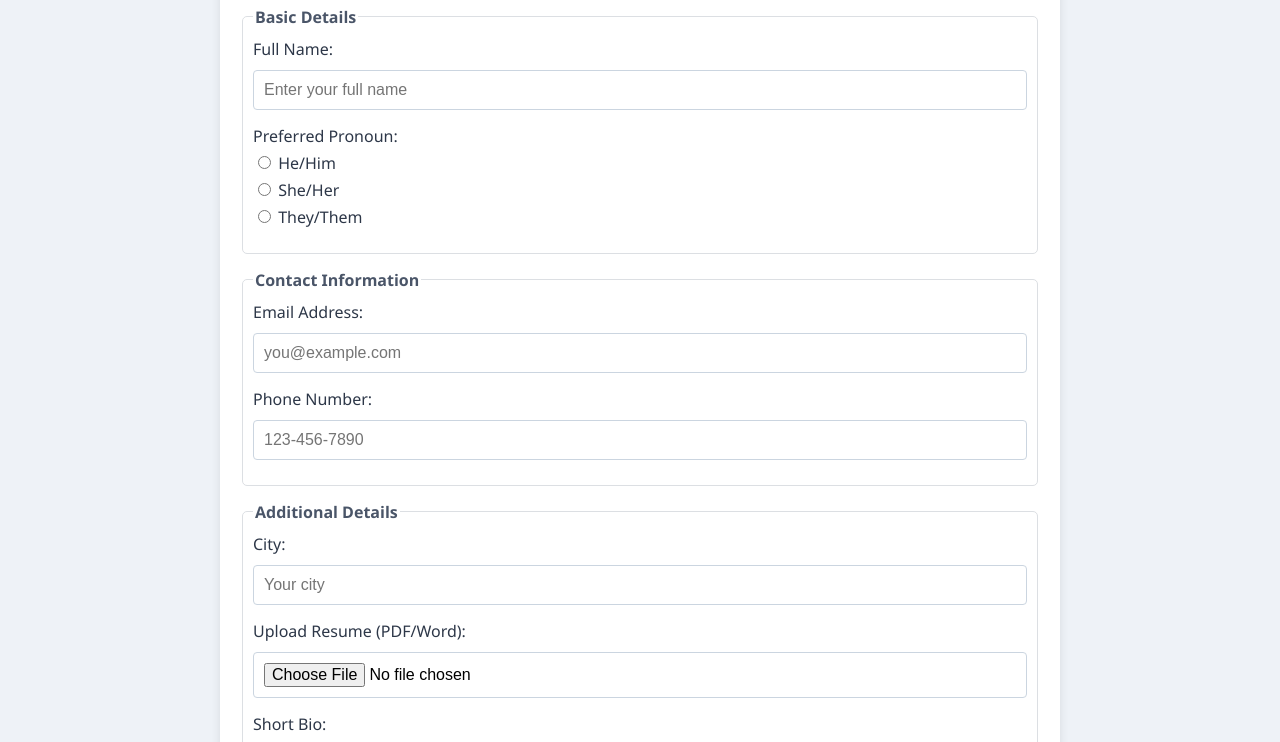
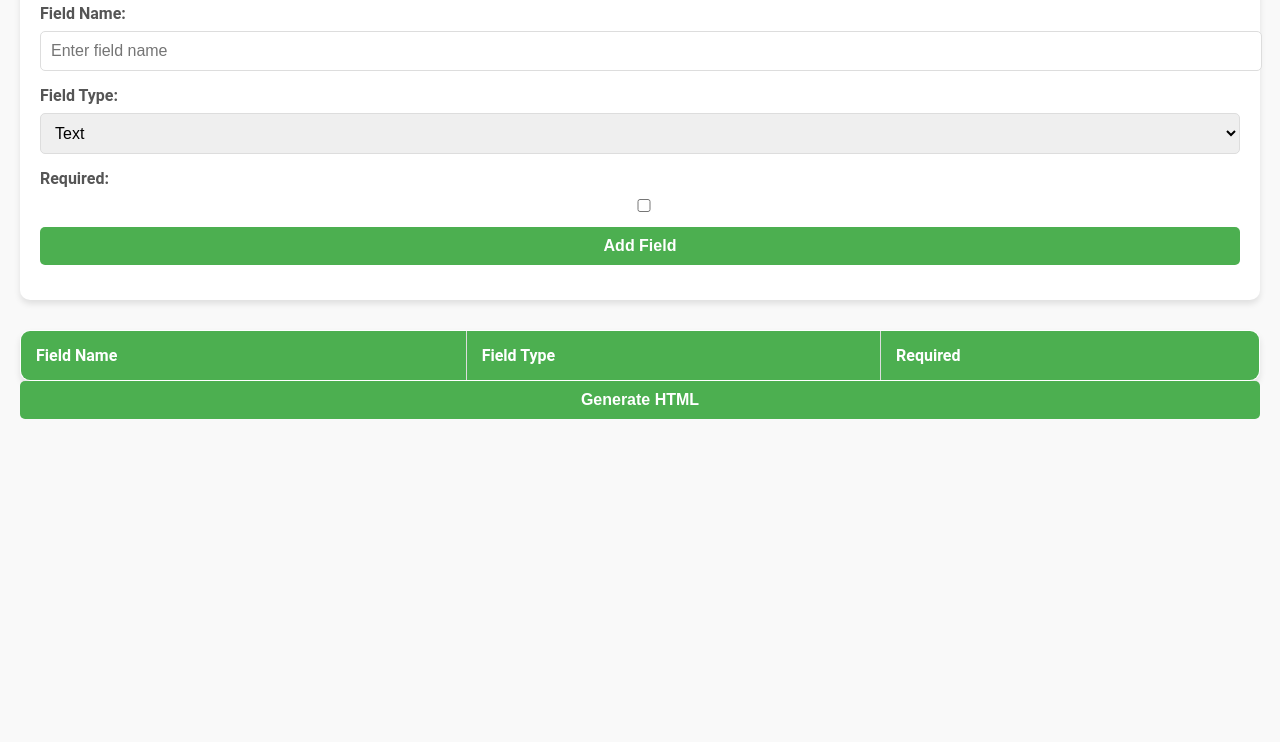
Before and after one commit to ChetanChaudhary07/Assignment, a plain HTML site: page index.html in a window 1280 px wide. Shown: the part 130-872 px from the top of the page. After the commit the page ends 800 px from the top, so only its background shows below. Drawn offline with Linux system fonts and the light colour scheme.

Commit message:
Fixed the working

```diff
--- a/index.html
+++ b/index.html
@@ -3,76 +3,54 @@
 <head>
   <meta charset="UTF-8">
   <meta name="viewport" content="width=device-width, initial-scale=1.0">
-    <title>Personal Information Form</title>
+  <title>Form Builder</title>
   <link rel="stylesheet" href="style.css">
 </head>
 <body>
-    <div class="form-wrapper">
-        <h1>Personal Information</h1>
-        <form id="infoForm">
-            <fieldset>
-                <legend>Basic Details</legend>
-                <div class="form-group">
-                    <label for="fullName">Full Name:</label>
-                    <input type="text" id="fullName" name="fullName" placeholder="Enter your full name" required>
+  <h1>Form Builder</h1>
+
+  <!-- Form Field Builder -->
+  <div class="form-builder">
+    <label for="fieldName">Field Name:</label>
+    <input type="text" id="fieldName" placeholder="Enter field name">
+
+    <label for="fieldType">Field Type:</label>
+    <select id="fieldType">
+      <option value="text">Text</option>
+      <option value="email">Email</option>
+      <option value="number">Number</option>
+      <option value="password">Password</option>
+      <option value="file">File</option>
+      <option value="checkbox">Checkbox</option>
+      <option value="radio">Radio</option>
+    </select>
+
+    <label for="isRequired">Required:</label>
+    <input type="checkbox" id="isRequired">
+
+    <button onclick="addField()">Add Field</button>
   </div>
-                <div class="form-group">
-                    <label>Preferred Pronoun:</label>
-                    <label><input type="radio" name="pronoun" value="He/Him" required> He/Him</label>
-                    <label><input type="radio" name="pronoun" value="She/Her" required> She/Her</label>
-                    <label><input type="radio" name="pronoun" value="They/Them" required> They/Them</label>
-                </div>
-            </fieldset>
 
-            <fieldset>
-                <legend>Contact Information</legend>
-                <div class="form-group">
-                    <label for="contactEmail">Email Address:</label>
-                    <input type="email" id="contactEmail" name="contactEmail" placeholder="you@example.com" required>
-                </div>
-                <div class="form-group">
-                    <label for="phoneNumber">Phone Number:</label>
-                    <input type="tel" id="phoneNumber" name="phoneNumber" placeholder="123-456-7890" required>
-                </div>
-            </fieldset>
-
-            <fieldset>
-                <legend>Additional Details</legend>
-                <div class="form-group">
-                    <label for="city">City:</label>
-                    <input type="text" id="city" name="city" placeholder="Your city" required>
-                </div>
-                <div class="form-group">
-                    <label for="fileUpload">Upload Resume (PDF/Word):</label>
-                    <input type="file" id="fileUpload" name="fileUpload" accept=".pdf, .docx, .doc" required>
-                </div>
-                <div class="form-group">
-                    <label for="bio">Short Bio:</label>
-                    <textarea id="bio" name="bio" rows="4" placeholder="Write something about yourself..."></textarea>
-                </div>
-            </fieldset>
-
-            <button type="submit">Submit Information</button>
-        </form>
-
-        <h2>Submitted Data:</h2>
-        <table id="infoTable">
+  <!-- Table for Added Fields -->
+  <table id="fieldTable">
     <thead>
       <tr>
-                    <th>Full Name</th>
-                    <th>Pronoun</th>
-                    <th>Email</th>
-                    <th>Phone</th>
-                    <th>City</th>
-                    <th>Resume</th>
-                    <th>Bio</th>
+        <th>Field Name</th>
+        <th>Field Type</th>
+        <th>Required</th>
       </tr>
     </thead>
-            <tbody>
-            </tbody>
+    <tbody></tbody>
   </table>
 
-        <button id="downloadHTML">Export to HTML</button>
+  <!-- Button to Generate HTML -->
+  <button onclick="generateHTML()">Generate HTML</button>
+
+  <!-- Downloadable HTML Output -->
+  <div id="generatedHTML" style="display: none;">
+    <h2>Generated HTML:</h2>
+    <pre id="htmlOutput"></pre>
+    <button id="downloadBtn">Download HTML</button>
   </div>
 
   <script src="script.js"></script>
--- a/script.js
+++ b/script.js
@@ -1,36 +1,76 @@
-document.getElementById('infoForm').addEventListener('submit', function(event) {
-  event.preventDefault();
+const fieldTable = document.querySelector("#fieldTable tbody");
+const htmlOutput = document.getElementById("htmlOutput");
+const generatedHTML = document.getElementById("generatedHTML");
+const downloadBtn = document.getElementById("downloadBtn");
 
-  const fullName = document.getElementById('fullName').value;
-  const pronoun = document.querySelector('input[name="pronoun"]:checked').value;
-  const contactEmail = document.getElementById('contactEmail').value;
-  const phoneNumber = document.getElementById('phoneNumber').value;
-  const city = document.getElementById('city').value;
-  const fileUpload = document.getElementById('fileUpload').files[0]?.name || 'No file';
-  const bio = document.getElementById('bio').value;
+function addField() {
+  const fieldName = document.getElementById("fieldName").value;
+  const fieldType = document.getElementById("fieldType").value;
+  const isRequired = document.getElementById("isRequired").checked;
 
-  const row = `
-      <tr>
-          <td>${fullName}</td>
-          <td>${pronoun}</td>
-          <td>${contactEmail}</td>
-          <td>${phoneNumber}</td>
-          <td>${city}</td>
-          <td>${fileUpload}</td>
-          <td>${bio}</td>
-      </tr>
+  if (!fieldName) {
+    alert("Please enter a field name.");
+    return;
+  }
+
+  // Add field to the table
+  const row = fieldTable.insertRow();
+  row.innerHTML = `
+    <td>${fieldName}</td>
+    <td>${fieldType}</td>
+    <td>${isRequired ? "Yes" : "No"}</td>
   `;
 
-  document.querySelector('#infoTable tbody').insertAdjacentHTML('beforeend', row);
-  this.reset();
-});
+  // Clear the form fields after adding the row
+  document.getElementById("fieldName").value = '';
+  document.getElementById("fieldType").value = 'text';
+  document.getElementById("isRequired").checked = false;
+}
 
-document.getElementById('downloadHTML').addEventListener('click', function() {
-  const tableHTML = document.querySelector('#infoTable').outerHTML;
-  const blob = new Blob([tableHTML], { type: 'text/html' });
-  const url = URL.createObjectURL(blob);
-  const a = document.createElement('a');
-  a.href = url;
-  a.download = 'Form_Submissions.html';
-  a.click();
-});
+function generateHTML() {
+  let formHTML = '<form>\n';
+  const rows = fieldTable.rows;
+
+  for (let i = 0; i < rows.length; i++) {
+    const fieldName = rows[i].cells[0].innerText;
+    const fieldType = rows[i].cells[1].innerText.toLowerCase();
+    const isRequired = rows[i].cells[2].innerText === "Yes" ? "required" : "";
+
+    if (fieldType === 'textarea') {
+      formHTML += `  <label for="${fieldName}">${fieldName}</label>\n`;
+      formHTML += `  <textarea id="${fieldName}" name="${fieldName}" ${isRequired}></textarea>\n`;
+    } else {
+      formHTML += `  <label for="${fieldName}">${fieldName}</label>\n`;
+      formHTML += `  <input type="${fieldType}" id="${fieldName}" name="${fieldName}" ${isRequired} />\n`;
+    }
+  }
+
+  formHTML += '</form>';
+
+  // Wrap the form HTML inside a basic HTML structure
+  const fullHTML = `
+<!DOCTYPE html>
+<html lang="en">
+<head>
+  <meta charset="UTF-8">
+  <meta name="viewport" content="width=device-width, initial-scale=1.0">
+  <title>Generated Form</title>
+</head>
+<body>
+  ${formHTML}
+</body>
+</html>`;
+
+  // Show the generated HTML in the output section
+  htmlOutput.textContent = fullHTML;
+  generatedHTML.style.display = "block";
+
+  // Handle download functionality
+  downloadBtn.onclick = function () {
+    const blob = new Blob([fullHTML], { type: "text/html" });
+    const link = document.createElement("a");
+    link.href = URL.createObjectURL(blob);
+    link.download = "generated_form.html";  // Set the name of the downloaded file
+    link.click();  // Trigger the download action
+  };
+}
--- a/style.css
+++ b/style.css
@@ -1,99 +1,110 @@
 body {
-  font-family: 'Segoe UI', Tahoma, Geneva, Verdana, sans-serif;
-  background-color: #eef2f7;
+  font-family: 'Roboto', Arial, sans-serif;
+  padding: 20px;
   margin: 0;
-  padding: 0;
+  background-color: #f9f9f9;
+  color: #333;
 }
 
-h1, h2 {
+h1 {
   text-align: center;
-  color: #34495e;
-}
-
-.form-wrapper {
-  max-width: 800px;
-  margin: 30px auto;
-  padding: 20px;
-  background: #fff;
-  border-radius: 8px;
-  box-shadow: 0 4px 10px rgba(0, 0, 0, 0.1);
-}
-
-form {
+  color: #4CAF50;
+  font-size: 2.5rem;
   margin-bottom: 20px;
 }
 
-fieldset {
-  border: 1px solid #dcdfe3;
-  border-radius: 5px;
-  margin-bottom: 15px;
-  padding: 10px;
-}
-
-legend {
-  font-weight: bold;
-  color: #4a5568;
-}
-
-.form-group {
-  margin-bottom: 15px;
+.form-builder {
+  background-color: #fff;
+  padding: 20px;
+  border-radius: 10px;
+  box-shadow: 0 4px 6px rgba(0, 0, 0, 0.1);
+  margin-bottom: 30px;
 }
 
 label {
   display: block;
-  margin-bottom: 5px;
-  color: #2d3748;
+  margin-bottom: 8px;
+  font-weight: bold;
+  color: #555;
 }
 
-input[type="text"], input[type="email"], input[type="tel"], input[type="file"], textarea, button {
+input, select, button {
   width: 100%;
   padding: 10px;
-  margin-top: 5px;
-  border: 1px solid #cbd5e0;
-  border-radius: 4px;
+  margin-bottom: 15px;
+  border: 1px solid #ddd;
+  border-radius: 5px;
   font-size: 1rem;
-  box-sizing: border-box;
-}
-
-textarea {
-  resize: vertical;
 }
 
 button {
-  background: #4caf50;
-  color: #fff;
+  background-color: #4CAF50;
+  color: white;
   border: none;
   cursor: pointer;
-  padding: 12px;
-  font-size: 1rem;
-  border-radius: 5px;
+  font-weight: bold;
+  transition: background-color 0.3s;
 }
 
 button:hover {
-  background: #43a047;
+  background-color: #45a049;
 }
 
 table {
   width: 100%;
   border-collapse: collapse;
+  background-color: #fff;
+  border-radius: 10px;
+  overflow: hidden;
+  box-shadow: 0 4px 6px rgba(0, 0, 0, 0.1);
+}
+
+table, th, td {
+  border: 1px solid #ddd;
+}
+
+th, td {
+  padding: 15px;
+  text-align: left;
+  font-size: 1rem;
+  color: #333;
+}
+
+th {
+  background-color: #4CAF50;
+  color: white;
+}
+
+#generatedHTML {
+  background-color: #fff;
+  padding: 20px;
+  border-radius: 10px;
+  box-shadow: 0 4px 6px rgba(0, 0, 0, 0.1);
   margin-top: 20px;
 }
 
-table th, table td {
-  border: 1px solid #ddd;
-  padding: 10px;
-  text-align: left;
-}
-
-table th {
-  background-color: #f4f6f8;
+#htmlOutput {
+  background-color: #f4f4f4;
+  padding: 15px;
+  border-radius: 5px;
+  overflow: auto;
+  font-family: 'Courier New', Courier, monospace;
+  font-size: 1rem;
   color: #333;
 }
 
-#downloadHTML {
-  background: #0073e6;
+#downloadBtn {
+  margin-top: 10px;
+  padding: 10px 20px;
+  background-color: #4CAF50;
+  color: white;
+  border: none;
+  border-radius: 5px;
+  font-weight: bold;
+  cursor: pointer;
+  transition: background-color 0.3s;
 }
 
-#downloadHTML:hover {
-  background: #005bb5;
+#downloadBtn:hover {
+  background-color: #45a049;
 }
```
Lines whose indentation alone changed are shown as unchanged.
